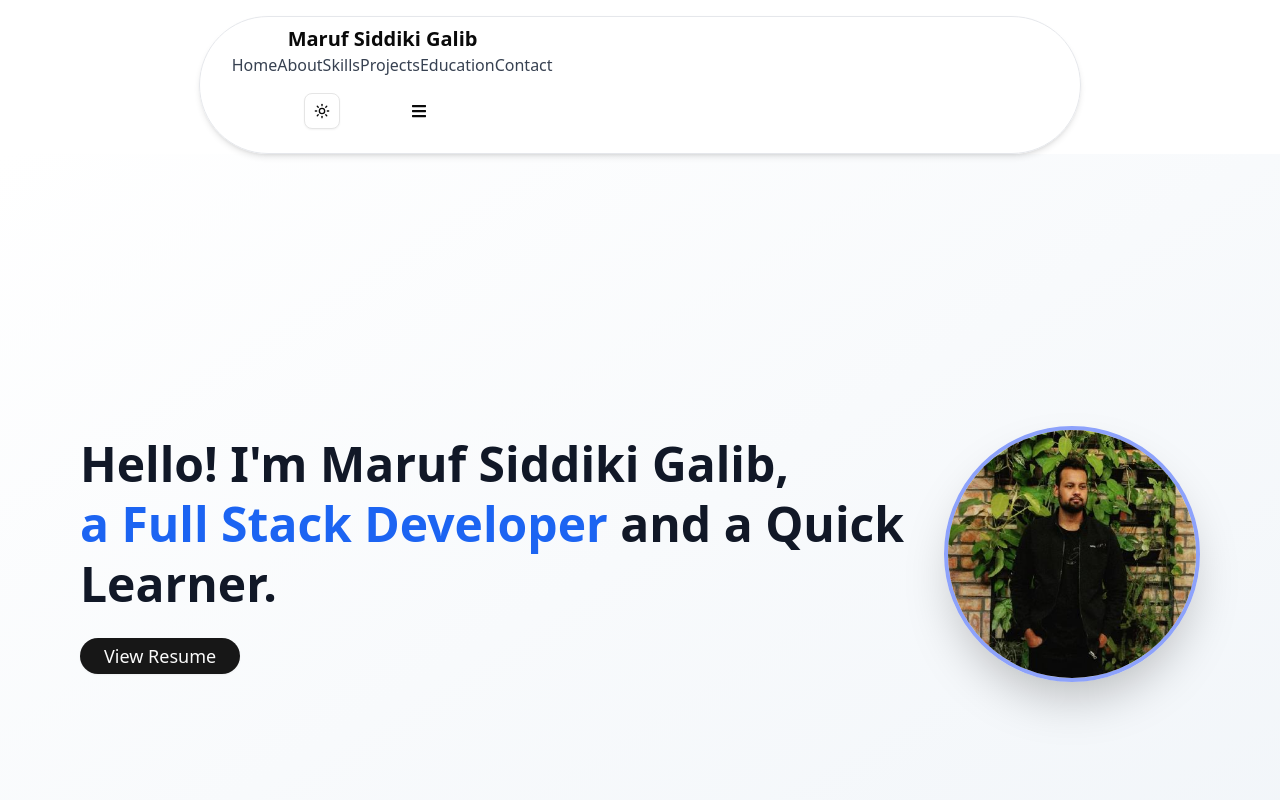
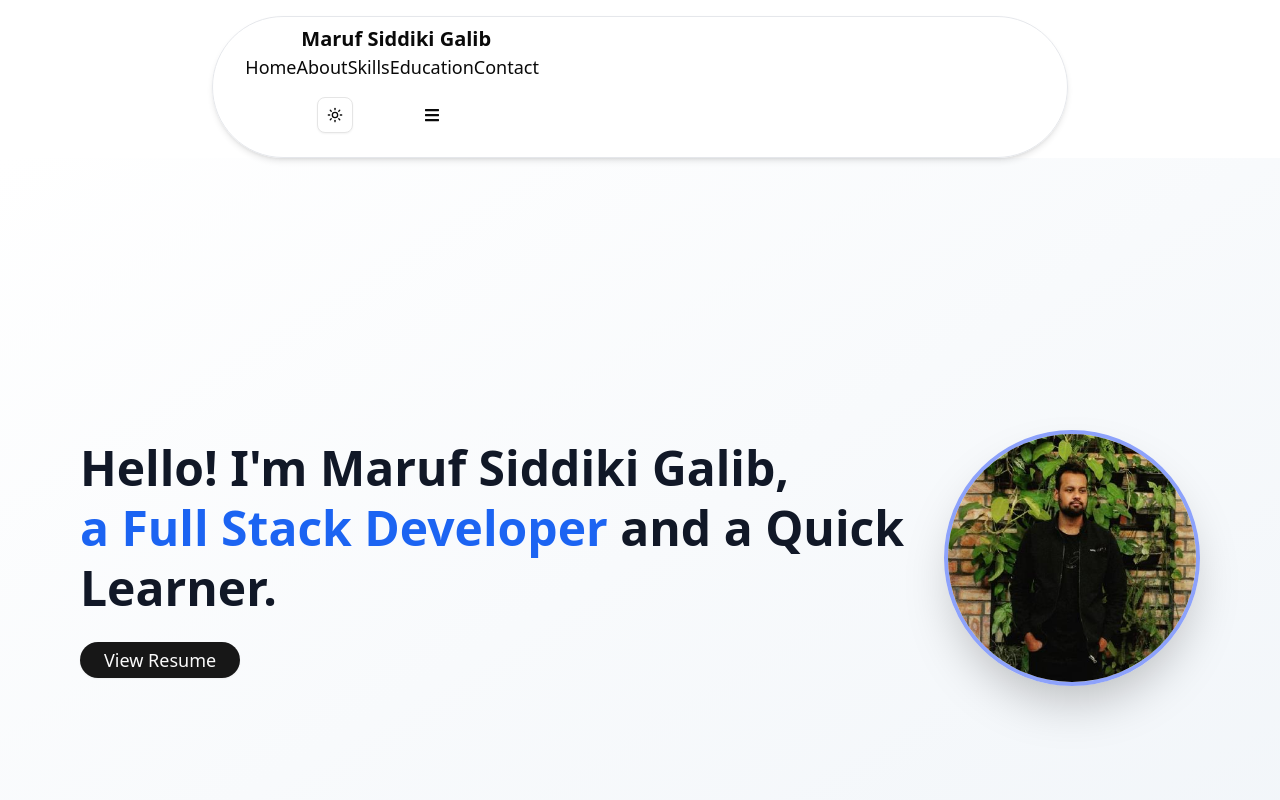
Before and after one commit to MarufSiddikiGalib/my-portfolio-website, a Next.js app: page / in a window 1280 px wide. Shown: the top 800 px of the page. Built offline with nearby package versions, Linux system fonts and the light colour scheme.

Commit message:
added some animation on navbar, hero section

```diff
--- a/package.json
+++ b/package.json
@@ -16,6 +16,7 @@
     "clsx": "^2.1.1",
     "flowbite-react": "^0.11.9",
     "lucide-react": "^0.525.0",
+    "motion": "^12.23.6",
     "next": "15.3.5",
     "next-themes": "^0.4.6",
     "react": "^19.0.0",
--- a/src/components/About.tsx
+++ b/src/components/About.tsx
@@ -51,14 +51,14 @@ export default function About() {
         ].map((tech, i) => (
           <div
             key={i}
-            className={`flex flex-col items-center animate-float delay-${i} hover:scale-110 transition-transform duration-500 `}
+            className={`flex flex-col items-center animate-float delay-${i} transition-transform duration-500 `}
           >
             <div className="w-16 h-16 relative mb-2">
               <Image
                 src={tech.src}
                 alt={tech.name}
                 fill
-                className="object-contain"
+                className="object-contain hover:scale-120 transition-transform duration-200"
               />
             </div>
             <p className="text-gray-700 dark:text-gray-300">{tech.name}</p>
--- a/src/components/Hero.tsx
+++ b/src/components/Hero.tsx
@@ -1,9 +1,24 @@
 // components/Hero.tsx
-
+"use client"
 import Image from "next/image";
 import { Button } from "@/components/ui/button"; // If using shadcn UI. Else, use <button>
+import { motion, Variants } from "framer-motion";
 
 export default function Hero() {
+
+
+const linkVariants: Variants = {
+    hover: {
+
+      x: 6,
+      textShadow: "0px 0px 8px rgba(59, 130, 246, 0.8)",
+      transition: { type: "spring", stiffness: 300, damping: 10, },
+
+
+    },
+  };
+
+
   return (
     <section id ="home" className="min-h-screen flex flex-col-reverse md:flex-row items-center justify-between gap-10 px-6 md:px-20 py-10 bg-gradient-to-br from-white to-slate-100 dark:from-black dark:to-slate-900">
       {/* Left Side */}
@@ -14,8 +29,12 @@ export default function Hero() {
         </h1>
 
         <a href="/resume.pdf" target="_blank" rel="noopener noreferrer">
-          <Button className="px-6 py-3 text-lg rounded-full">
-            View Resume
+          <Button
+           className="px-6 py-3 text-lg rounded-full">
+            <motion.span
+             variants={linkVariants}
+              whileHover="hover"
+            > View Resume </motion.span>
           </Button>
         </a>
       </div>
--- a/src/components/Navbar.tsx
+++ b/src/components/Navbar.tsx
@@ -1,8 +1,24 @@
-
+"use client"
 import { Button, Navbar, NavbarBrand, NavbarCollapse, NavbarLink, NavbarToggle } from "flowbite-react";
 import ModeToggle from "@/components/ModeToggle";
+import { motion, Variants } from "framer-motion";
 
 export function Component() {
+
+
+ const linkVariants: Variants = {
+    hover: {
+
+      x: 6,
+      textShadow: "0px 0px 8px rgba(59, 130, 246, 0.8)",
+      transition: { type: "spring", stiffness: 300, damping: 10, },
+
+
+    },
+  };
+
+
+
   return (
     <Navbar fluid rounded className="
     sticky top-0 z-50
@@ -18,7 +34,12 @@ export function Component() {
       ">
       <NavbarBrand href="#home">
         {/* <img src="/favicon.svg" className="mr-3 h-6 sm:h-9" alt="Flowbite React Logo" /> */}
-        <span className="self-center whitespace-nowrap text-xl font-semibold dark:text-white mx-14">Maruf Siddiki Galib</span>
+        <motion.span className="self-center whitespace-nowrap text-xl font-semibold dark:text-white mx-14"
+        variants={linkVariants}
+        whileHover="hover"
+        //variants={linkVariants}
+
+        >Maruf Siddiki Galib</motion.span>
       </NavbarBrand>
       <div className="flex md:order-2">
 
@@ -30,14 +51,46 @@ export function Component() {
 
       </div>
       <NavbarCollapse>
-        <NavbarLink href="#home">
+        <motion.a
+         variants={linkVariants}
+         whileHover="hover"
+        href="#home"
+        className="text-lg"
+        >
           Home
-        </NavbarLink>
-        <NavbarLink href="#about">About</NavbarLink>
-        <NavbarLink href="#skills">Skills</NavbarLink>
-        <NavbarLink href="#projects">Projects</NavbarLink>
-        <NavbarLink href="#education">Education</NavbarLink>
-        <NavbarLink href="#contact">Contact</NavbarLink>
+        </motion.a>
+
+        <motion.a
+         variants={linkVariants}
+         whileHover="hover"
+        href="#about"
+        className="text-lg"
+        >About</motion.a>
+
+        <motion.a
+         variants={linkVariants}
+         whileHover="hover"
+        href="#skills"
+        className="text-lg"
+        >Skills</motion.a>
+
+
+        <motion.a
+         variants={linkVariants}
+         whileHover="hover"
+        href="#education"
+        className="text-lg"
+        >Education</motion.a>
+
+
+        <motion.a
+         variants={linkVariants}
+         whileHover="hover"
+        href="#contact"
+        className="text-lg"
+        >Contact</motion.a>
+
+
       </NavbarCollapse>
 
     </Navbar>
--- a/src/components/Skills.tsx
+++ b/src/components/Skills.tsx
@@ -86,14 +86,14 @@ export default function Skills() {
                 <div
                   key={idx}
                    // 👇 Added `skill-block` class for observer to detect
-                  className="skill-block opacity-0 group w-24 md:w-28 text-center transition-transform duration-300 hover:scale-110 "
+                  className="skill-block opacity-0 group w-24 md:w-28 text-center "
                 >
                   <div className="w-16 h-16 mx-auto relative mb-2">
                     <Image
                       src={skill.logo}
                       alt={skill.name}
                       fill
-                      className="object-contain"
+                      className="object-contain transition-transform duration-300 hover:scale-120"
                     />
                   </div>
                   <p className="text-sm text-gray-700 dark:text-gray-300">{skill.name}</p>
```
Also changed, not shown: 1 other file (tests, documents, lock files or other folders).
